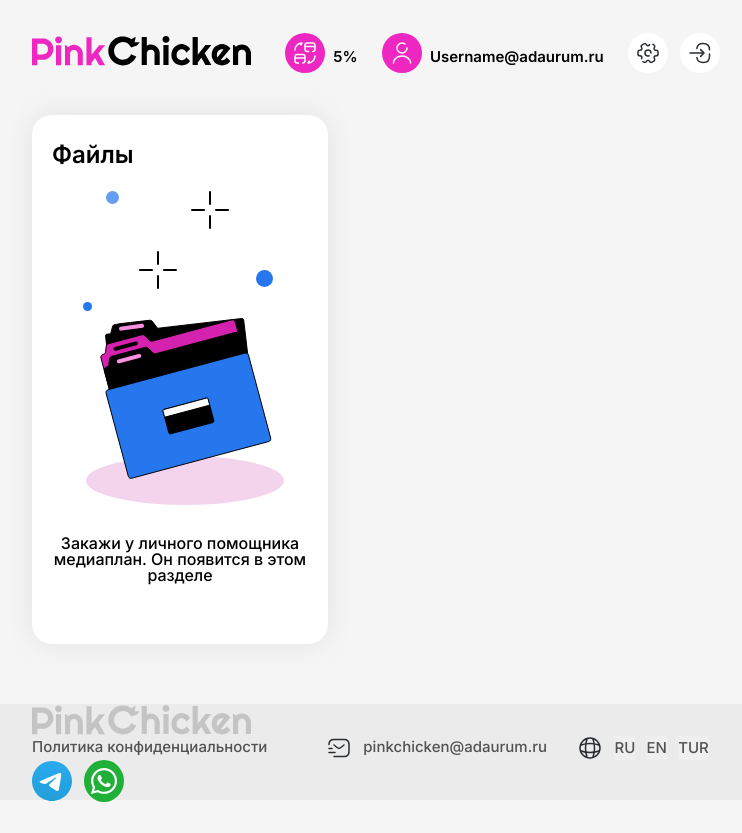
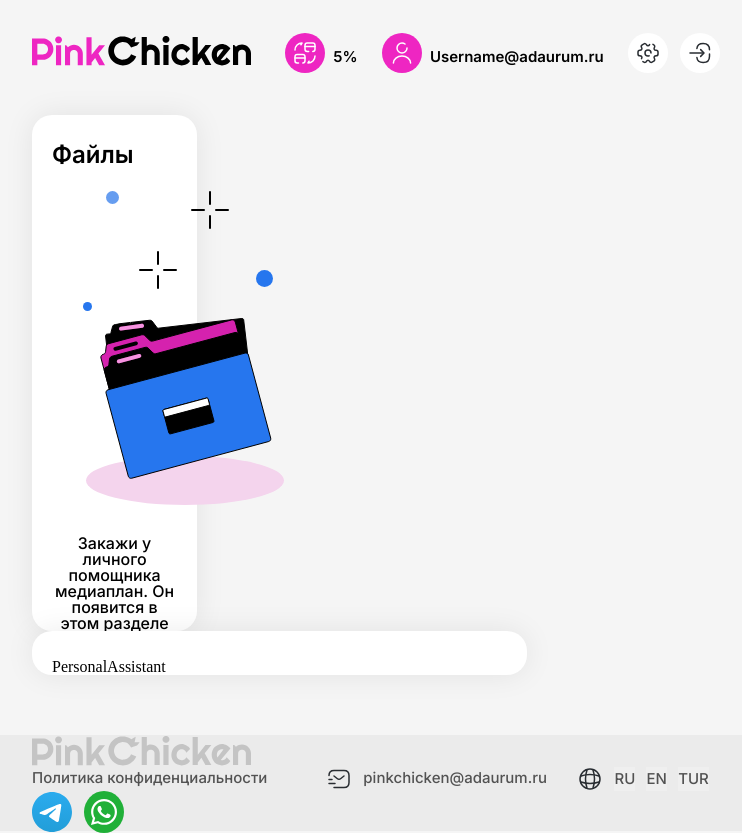
Before and after one commit to helga-umrikh/Pink_Chicken, a React (Create React App) app: page / in a window 1280 px wide. Shown: the whole page, without its empty margins (264-1006 px from the left). Before the commit the page ends 802 px from the top, so only its background shows below. Built offline with nearby package versions, Linux system fonts and the light colour scheme.

Commit message:
feat: add positioning for PersonalAssistant component

```diff
--- a/src/components/Files/Files.jsx
+++ b/src/components/Files/Files.jsx
@@ -6,12 +6,15 @@
     return (
         <div className="files">
             <p className=" files__title typogr_title">Файлы</p>
-            <div className='files__image'>
-                <img src={files} alt="image of files" />
+            <div className='files__start-content'>
+                <div className="files__image">
+                    <img src={files} alt="image of files" />
+                </div>
+                <p className="typogr_descr">
+                    Закажи у личного помощника медиаплан. Он появится в этом
+                    разделе
+                </p>
             </div>
-            <p className='typogr_descr'>
-                Закажи у личного помощника медиаплан. Он появится в этом разделе
-            </p>
         </div>
     )
 }
--- a/src/components/Files/Files.scss
+++ b/src/components/Files/Files.scss
@@ -1,10 +1,17 @@
 .files {
-  max-width: 18.5em;
+  width: 24%;
   height: inherit;
   border-radius: 20px;
   background: #fff;
   box-shadow: 0px 0px 30px 0px rgba(0, 0, 0, 0.08);
   padding:  1.75em  1.25em 0;
+
+  &_start-content {
+    @media (max-width: 1439px) and (min-width: 768px) {
+      display: flex;
+      flex-direction: row;
+    }
+  }
 
   &__title {
     margin-bottom: 1em
--- /dev/null
+++ b/src/components/PersonalAssistant/PersonalAssistant.jsx
@@ -0,0 +1,10 @@
+import React from 'react';
+import './PersonalAssistant.scss'
+
+const PersonalAssistant = () => {
+  return (
+    <div className='pers-assistant'>PersonalAssistant</div>
+  )
+}
+
+export default PersonalAssistant
--- /dev/null
+++ b/src/components/PersonalAssistant/PersonalAssistant.scss
@@ -0,0 +1,8 @@
+.pers-assistant {
+  width: 72%;
+  height: inherit;
+  border-radius: 20px;
+  background: #fff;
+  box-shadow: 0px 0px 30px 0px rgba(0, 0, 0, 0.08);
+  padding:  1.75em  1.25em 0;
+}
--- a/src/pages/MainPage/MainPage.jsx
+++ b/src/pages/MainPage/MainPage.jsx
@@ -1,12 +1,14 @@
 import React from 'react'
 import './MainPage.scss'
 import Files from '../../components/Files/Files'
+import PersonalAssistant from '../../components/PersonalAssistant/PersonalAssistant'
 
 const MainPage = () => {
     return (
         <div className="main-page">
             <div className="main-page__container">
-              <Files />
+                <Files />
+                <PersonalAssistant />
             </div>
         </div>
     )
--- a/src/pages/MainPage/MainPage.scss
+++ b/src/pages/MainPage/MainPage.scss
@@ -1,12 +1,16 @@
 .main-page {
     height: 100%;
     &__container {
+        display: flex;
+        flex-direction: row;
+        justify-content: space-between;
         width: 1200px;
         height: 100%;
         margin: 0 auto;
         padding: 2.625em 0 3.75em;
 
         @media (max-width: 1439px) and (min-width: 768px) {
+            flex-direction: column;
             width: 688px;
         }
 
```
